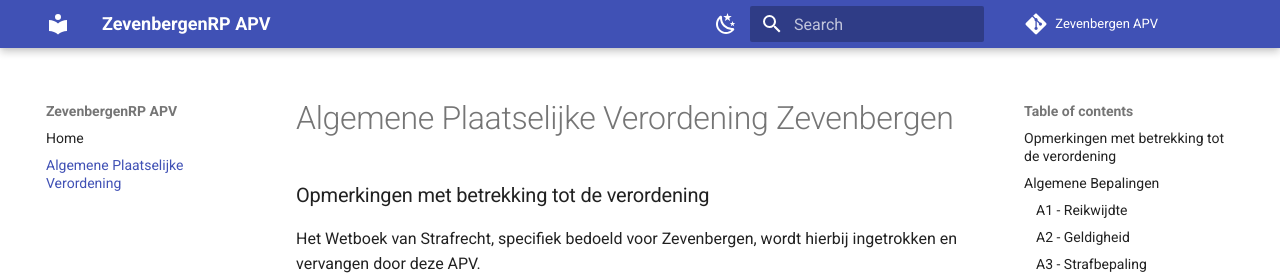
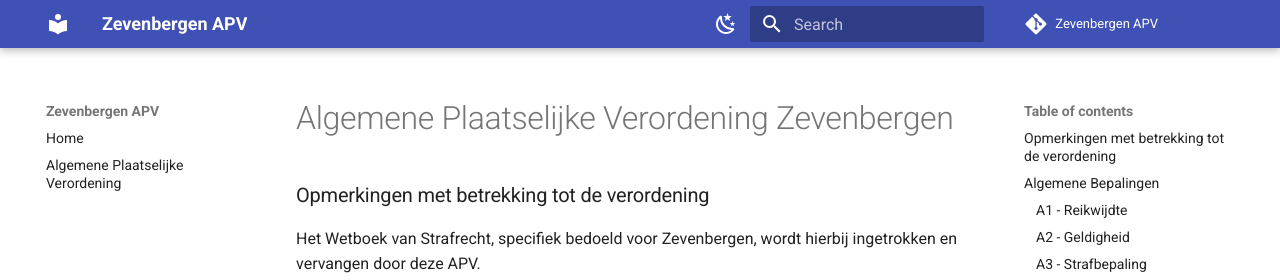
Before and after one commit to RyanFHO/wetboek-apv, an MkDocs documentation site: the page built from docs/APV.md, in a window 1280 px wide. Shown: the top 280 px of the page. Built offline with MkDocs 1.6.1 and Material for MkDocs 9.7.7, drawn with Linux system fonts in a browser that asks for light colours; comment, search, counter and statistics services are not loaded; some of the changed lines change nothing that is shown.

Commit message:
Update mkdocs.yml

```diff
--- a/mkdocs.yml
+++ b/mkdocs.yml
@@ -1,8 +1,16 @@
 # Project information
-site_name: ZevenbergenRP APV
-site_url: 'https://wetboek.Zevenbergen.nl/'
-site_description: 'APV Van Zevenbergen'
-site_author: 'Zevenbergen'
+site_name: Zevenbergen APV
+site_description: 'APV Zevenbergen'
+site_author: 'ZevenbergenRP'
+
+# Copyright
+copyright: Copyright &copy; 2023 Zevenbergen
+
+# Repository
+repo_url: 'https://github.com/RyanFHO/wetboek-apv'
+repo_name: 'Zevenbergen APV'
+edit_uri: 'https://github.com/RyanFHO/wetboek-apv/tree/main'
+
 # Congiguration
 theme:
   name: material
@@ -17,13 +25,6 @@
       toggle:
         icon: material/weather-sunny
         name: Switch to light mode
-# Repository
-repo_url: 'https://github.com/RyanFHO/wetboek-apv/'
-repo_name: 'Zevenbergen APV'
-edit_uri: 'https://github.com/RyanFHO/wetboek-apv'
-# Copyright
-copyright: Copyright &copy; 2023 Zevenbergen
-#Indeling
 nav:
   - Home: index.md
-  - Algemene Plaatselijke Verordening: APV.md
+  - Algemene Plaatselijke Verordening: apv.md
```
